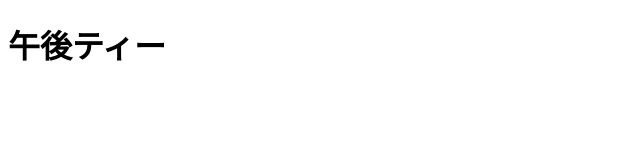
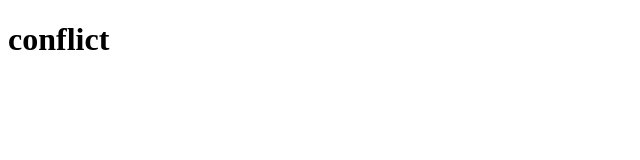
Before and after one commit to KDGT2B-5/1st-repository, a plain HTML site: page index.html in a window 1280 px wide. Shown: the whole page, without its empty margins (0-640 px from the left). Drawn offline with Linux system fonts and the light colour scheme.

Commit message:
11111111

```diff
--- a/index.html
+++ b/index.html
@@ -6,6 +6,6 @@
     <title>Document</title>
 </head>
 <body>
-    <h1>午後ティー</h1>
+    <h1>conflict</h1>
 </body>
 </html>
```
